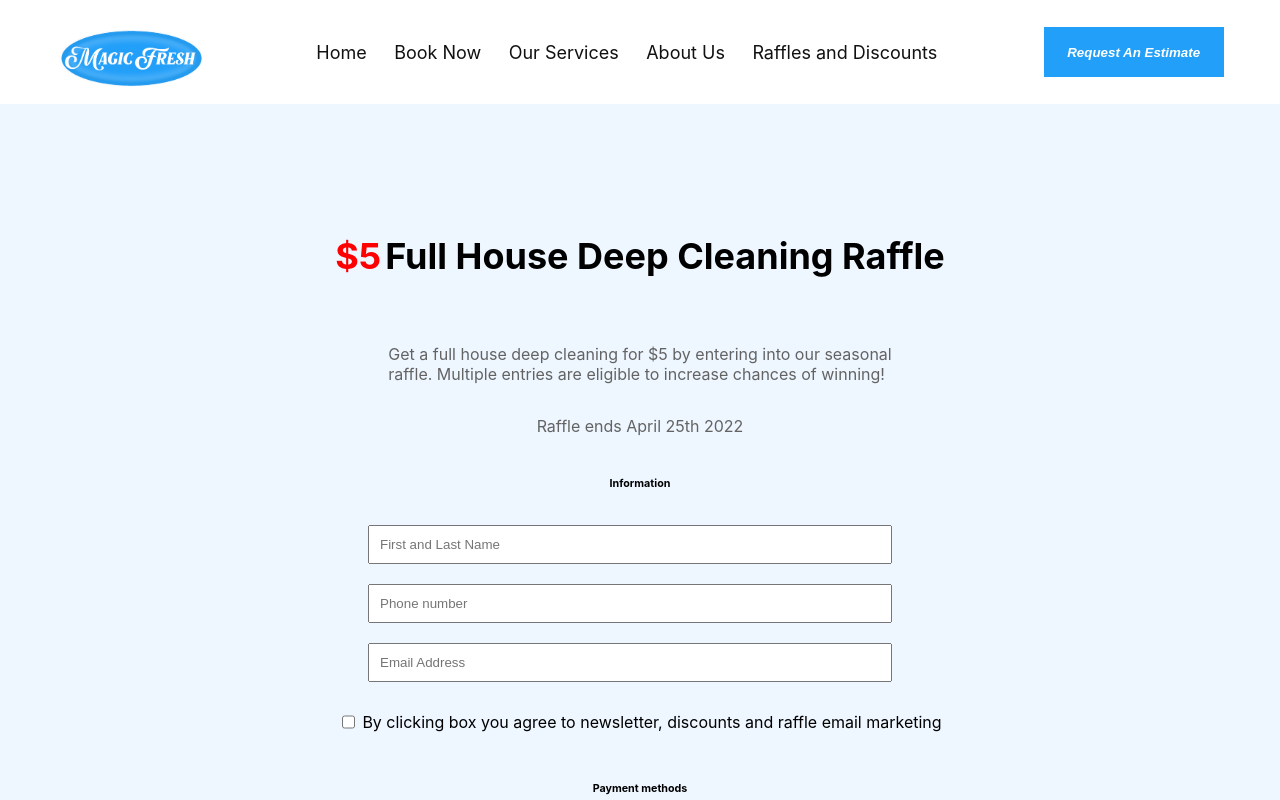
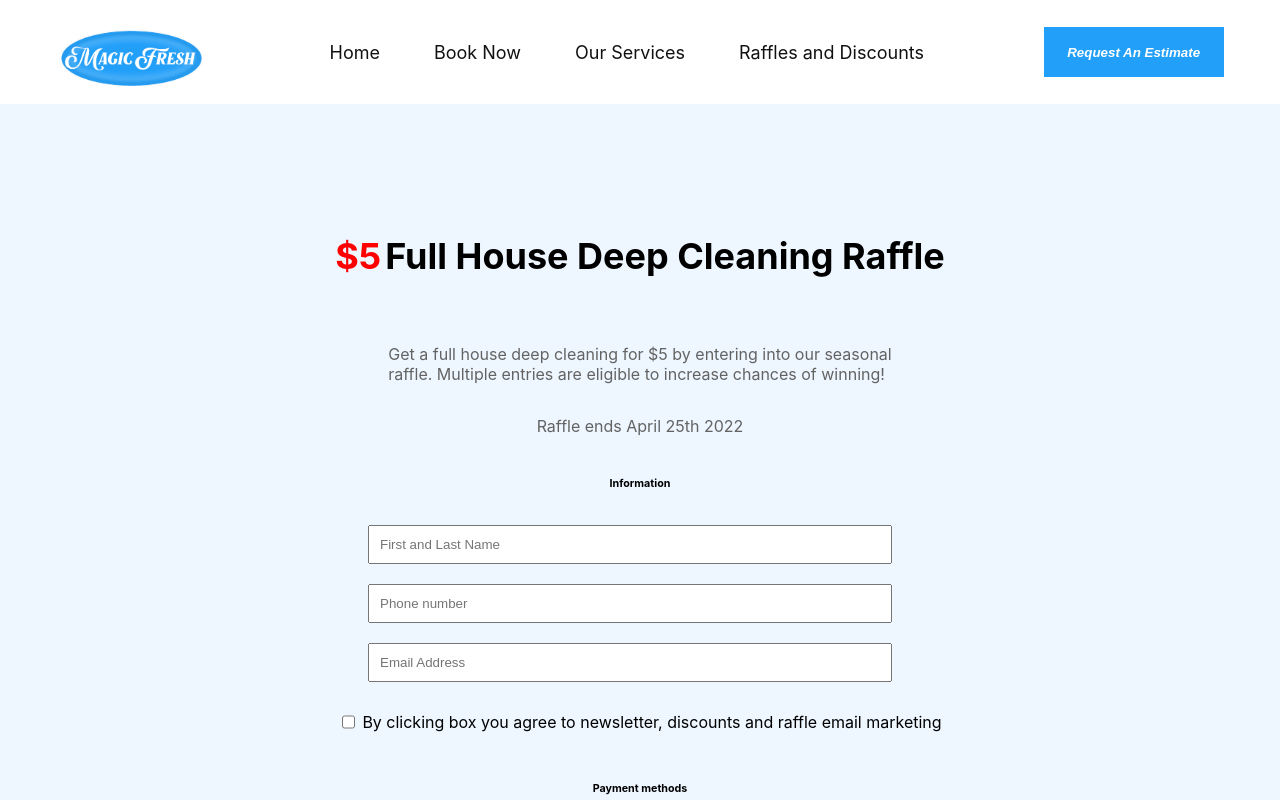
Before and after one commit to Mister-97/Magic-fresh, a Next.js app: page /discounts in a window 1280 px wide. Shown: the top 800 px of the page. Built offline with nearby package versions, Linux system fonts and the light colour scheme.

Commit message:
updated navbar

```diff
--- a/components/Navbar.jsx
+++ b/components/Navbar.jsx
@@ -19,7 +19,7 @@ const Navbar = () => {
         <Link href="/">Home</Link>
         <Link href="/book-now">Book Now</Link>
         <Link href="/services">Our Services</Link>
-        <Link href="/?about">About Us</Link>
+        {/* <Link href="/?about">About Us</Link> */}
         <Link href="/discounts">Raffles and Discounts</Link>
       </Flex>
       <Btns>
@@ -43,9 +43,9 @@ const Navbar = () => {
         <div>
           <Link href="/services">Our Services</Link>
         </div>
-        <div>
+        {/* <div>
           <Link href="/?about">About Us</Link>
-        </div>
+        </div> */}
         <div>
           <Link href="/discounts">Raffles and Discounts</Link>
         </div>
```
